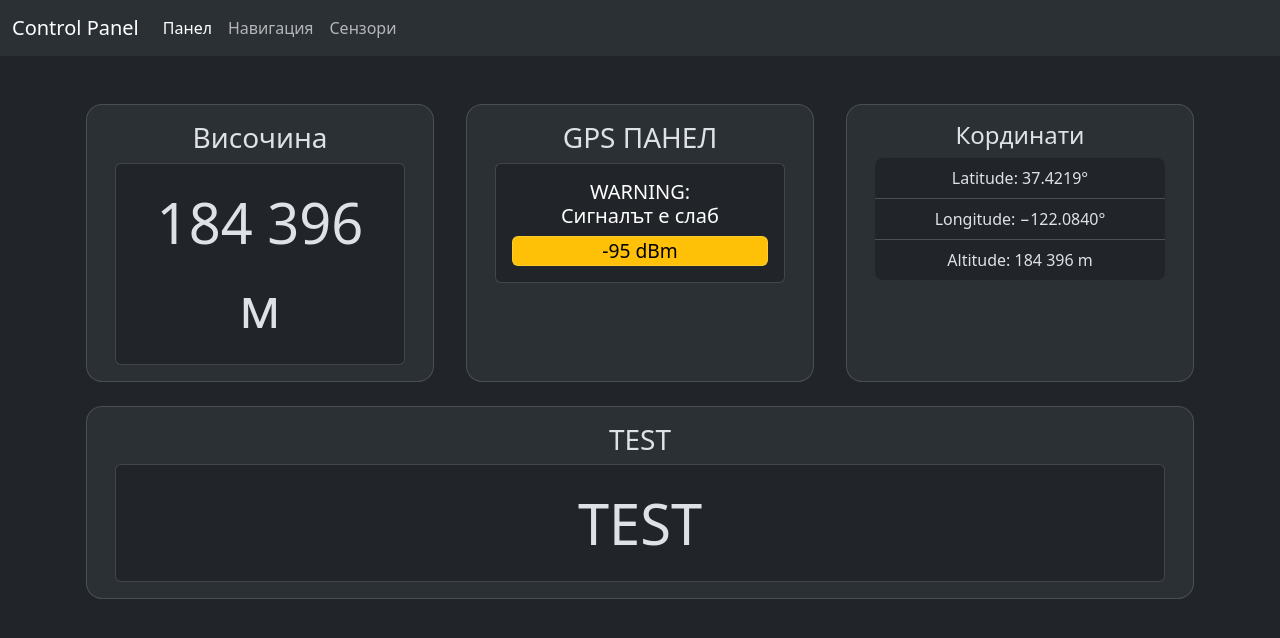
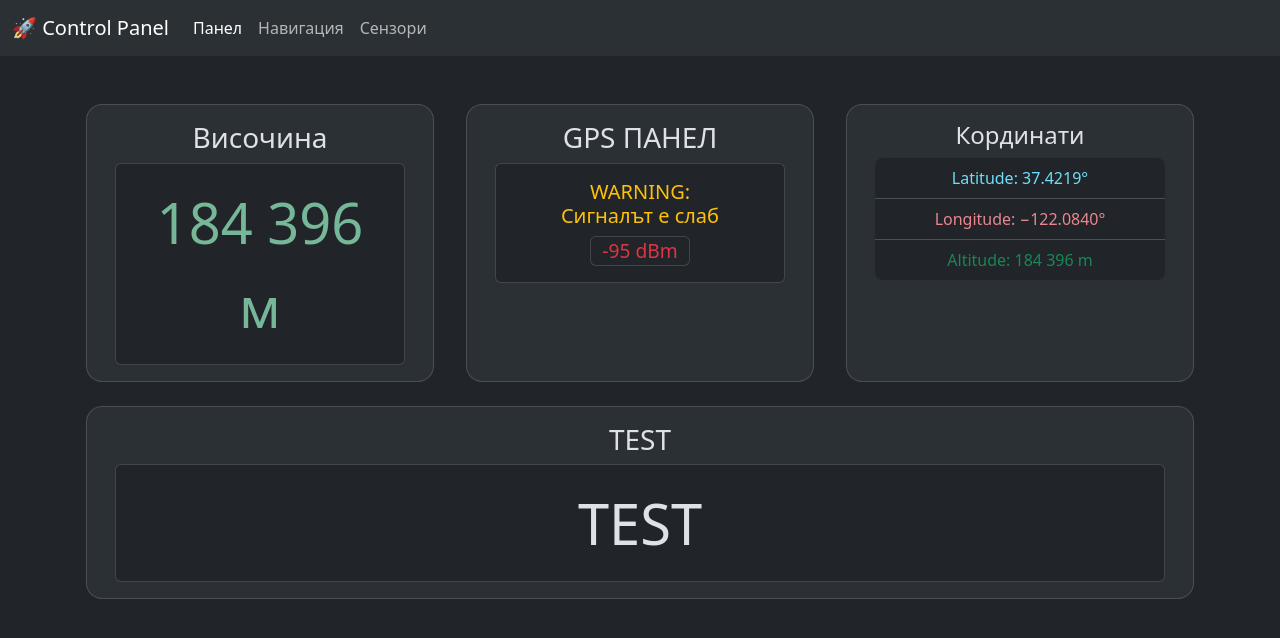
Before and after one commit to Tolga-lab-ctrl/CodeWarsSpaceShip, a plain HTML site: page index.html in a window 1280 px wide. Drawn offline with nearby package versions, Linux system fonts and the light colour scheme.

Commit message:
Added Some Colors

```diff
--- a/index.html
+++ b/index.html
@@ -15,12 +15,12 @@
   <!--NAVBAR-->
   <nav class="navbar navbar-expand-lg bg-body-tertiary">
     <div class="container-fluid">
-      <a class="navbar-brand" href="index.html">Control Panel</a>
-      <button class="navbar-toggler" type="button" data-bs-toggle="collapse" data-bs-target="#navbarNavDropdown"
-        aria-controls="navbarNavDropdown" aria-expanded="false" aria-label="Toggle navigation">
+      <a class="navbar-brand" href="index.html">🚀 Control Panel</a>
+      <button class="navbar-toggler" type="button" data-bs-toggle="collapse" data-bs-target="#navbarNav"
+        aria-controls="navbarNav" aria-expanded="false" aria-label="Toggle navigation">
         <span class="navbar-toggler-icon"></span>
       </button>
-      <div class="collapse navbar-collapse" id="navbarNavDropdown">
+      <div class="collapse navbar-collapse" id="navbarNav">
         <ul class="navbar-nav">
           <li class="nav-item">
             <a class="nav-link active" aria-current="page" href="#">Панел</a>
@@ -44,7 +44,7 @@
           <h3 class="card-title">Височина</h3>
           <div class="card">
             <div class="card-body">
-              <p class="card-text" style="font-size: 350%;">184 396 м</p>
+              <p class="card-text text-success-emphasis" style="font-size: 350%;">184 396 м</p>
             </div>
           </div>
         </div>
@@ -54,8 +54,8 @@
           <h3 class="card-title">GPS ПАНЕЛ</h3>
           <div class="card text-bg-dark">
             <div class="card-body">
-              <h5 class="card-title">WARNING:<br />Сигналът е слаб</h5>
-              <div class="card text-bg-warning">
+              <h5 class="card-title text-warning">WARNING:<br />Сигналът е слаб</h5>
+              <div class="card text-danger mx-auto" style="width: 100px;">
                 <p class="card-text" style="font-size: 120%;">-95 dBm<br /></p>
               </div>
             </div>
@@ -66,13 +66,13 @@
         <div class="card-body">
           <h4 class="card-title">Кординати</h4>
           <ul class="list-group list-group-flush rounded-3">
-            <li class="list-group-item">
+            <li class="list-group-item text-info-emphasis">
               Latitude: 37.4219°
             </li>
-            <li class="list-group-item">
+            <li class="list-group-item text-danger-emphasis">
               Longitude: −122.0840°
             </li>
-            <li class="list-group-item">
+            <li class="list-group-item text-success">
               Altitude: 184 396 m
             </li>
           </ul>
```
